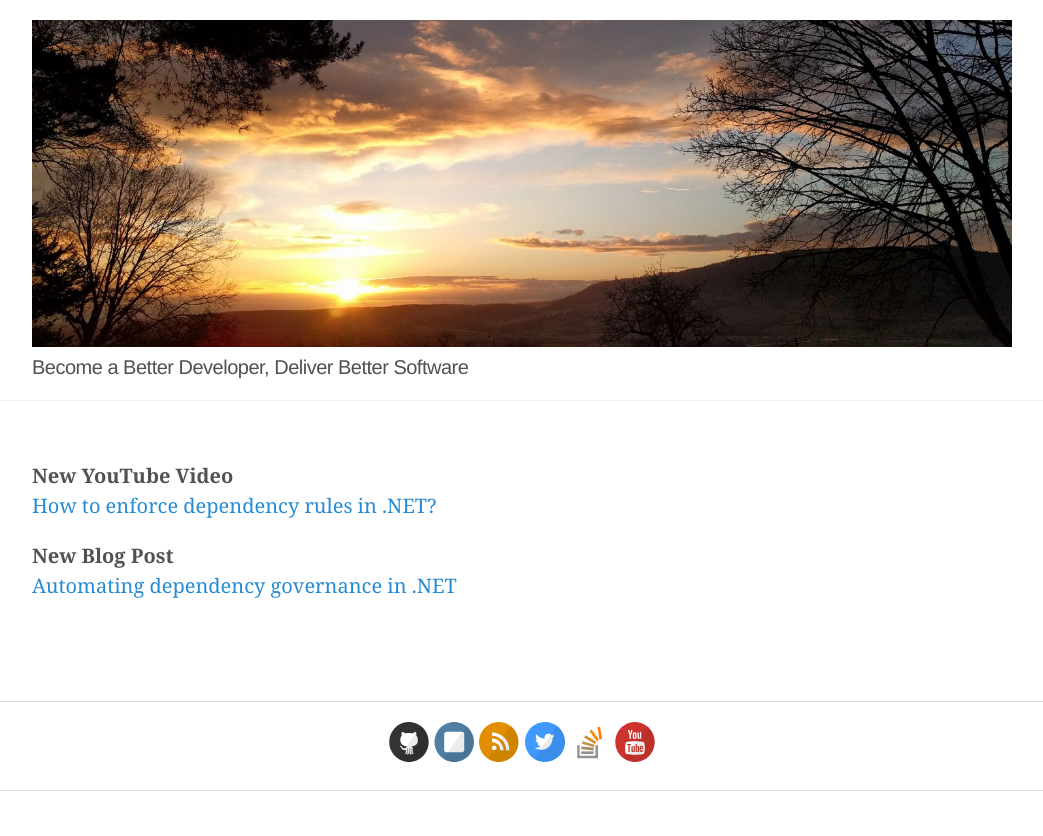
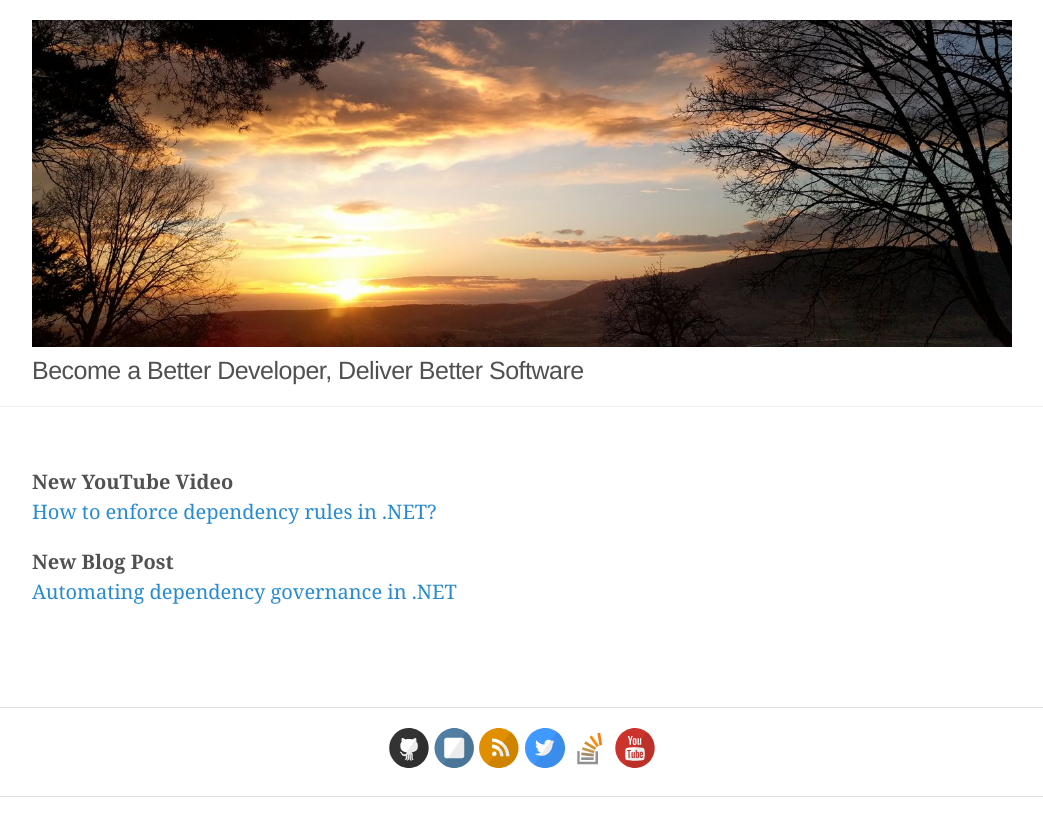
Before and after one commit to plainionist/plainionist.github.io, a Jekyll site: the page built from landing.html, in a window 1280 px wide. Shown: the top 836 px of the page, without its empty margins (118-1161 px from the left). Built offline with Jekyll 4.4.1, drawn with Linux system fonts in a browser that asks for light colours.

Commit message:
landing page: layout improved

```diff
--- a/landing.html
+++ b/landing.html
@@ -30,9 +30,9 @@
         <div class="masthead">
             <div class="container">
                 <img src="{{ site.baseurl }}/images/logo.jfif" class="dynimg" />
-                <h4 class="masthead-title">
+                <h3 class="masthead-title">
                     {{ site.tagline }}
-                </h4>
+                </h3>
             </div>
         </div>
         <div class="container content">
```
